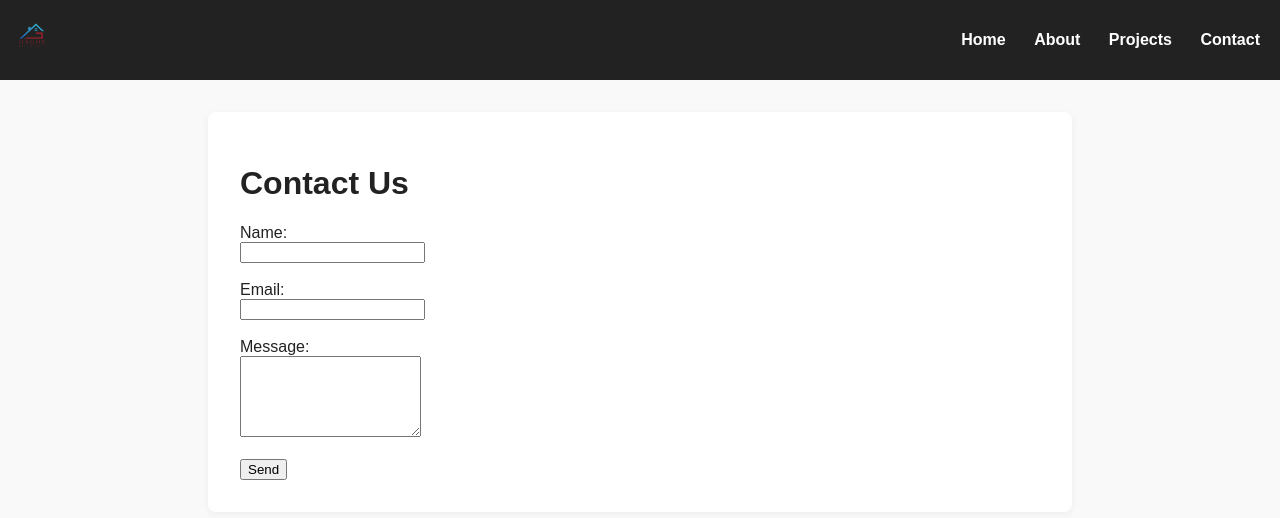
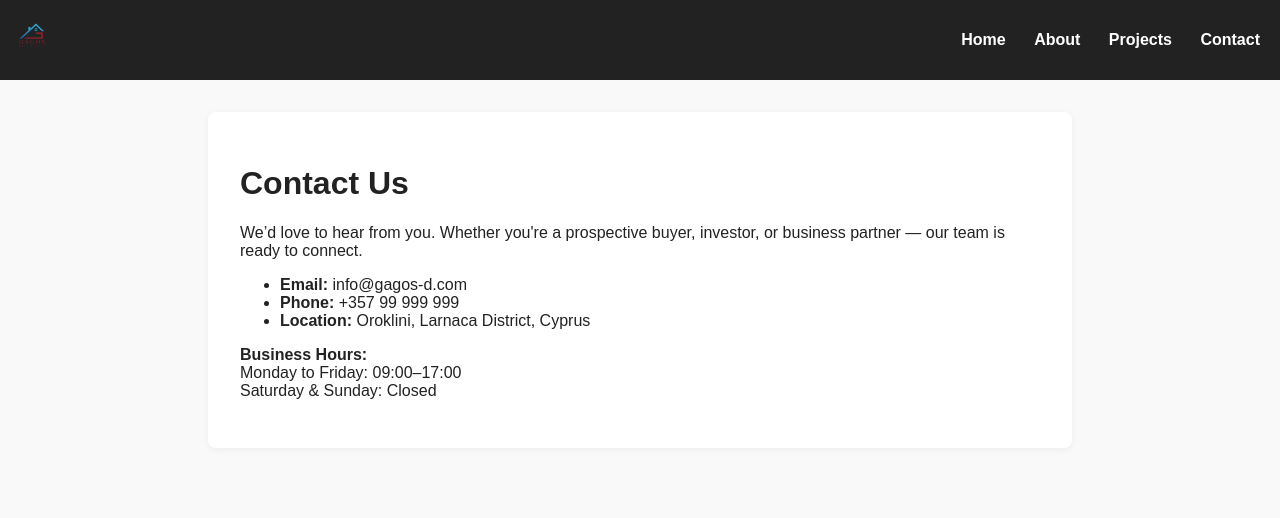
Before and after one commit to ZivGadri/gagos-website, a plain HTML site: page gagos-website/contact.html in a window 1280 px wide. Drawn offline with Linux system fonts and the light colour scheme.

Commit message:
Update contact.html

```diff
--- a/gagos-website/contact.html
+++ b/gagos-website/contact.html
@@ -18,12 +18,17 @@
     </header>
     <main>
         <h1>Contact Us</h1>
-        <form action="https://formspree.io/f/yourFormID" method="POST">
-            <label>Name:<br><input type="text" name="name" required></label><br><br>
-            <label>Email:<br><input type="email" name="email" required></label><br><br>
-            <label>Message:<br><textarea name="message" rows="5" required></textarea></label><br><br>
-            <button type="submit">Send</button>
-        </form>
+        <p>We’d love to hear from you. Whether you're a prospective buyer, investor, or business partner — our team is ready to connect.</p>
+
+        <ul>
+            <li><strong>Email:</strong> info@gagos-d.com</li>
+            <li><strong>Phone:</strong> +357 99 999 999</li>
+            <li><strong>Location:</strong> Oroklini, Larnaca District, Cyprus</li>
+        </ul>
+
+        <p><strong>Business Hours:</strong><br>
+        Monday to Friday: 09:00–17:00<br>
+        Saturday & Sunday: Closed</p>
     </main>
 </body>
 </html>
```
